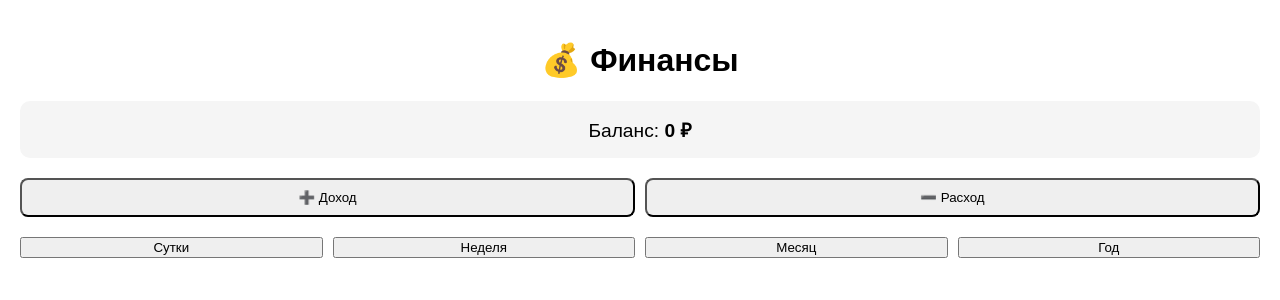
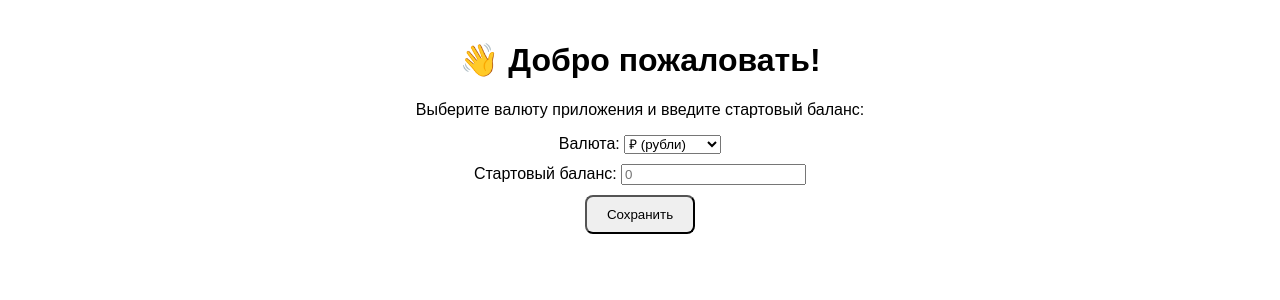
Before and after one commit to tvolezka-ux/frontend, a React (Create React App) app: page / in a window 1280 px wide. Shown: the top 300 px of the page. Built offline with nearby package versions, Linux system fonts and the light colour scheme; no server answers.

Commit message:
Добавил приветственную страницу

```diff
--- a/src/App.js
+++ b/src/App.js
@@ -2,47 +2,51 @@
 import React, { useEffect, useState } from "react";
 import "./App.css";
 
-const BACKEND_URL = "http://localhost:8000"; // или URL вашего деплоя
+const BACKEND_URL = "http://localhost:8000"; // или URL деплоя
 
 function App() {
   const tg = window.Telegram?.WebApp;
+
+  // ================= Основные состояния =================
   const [balance, setBalance] = useState(0);
   const [currency, setCurrency] = useState("₽");
   const [report, setReport] = useState(null);
 
-  // Инициализация Telegram WebApp
+  // Для приветственного экрана
+  const [isFirstVisit, setIsFirstVisit] = useState(true);
+  const [tempCurrency, setTempCurrency] = useState("₽");
+  const [tempBalance, setTempBalance] = useState("");
+
+  // ================= Telegram WebApp =================
   useEffect(() => {
-    if (tg) {
-      tg.expand();
+    if (tg) tg.expand();
+    if (tg?.MainButton) {
       tg.MainButton.text = "Добавить запись";
       tg.MainButton.show();
-      tg.MainButton.onClick(() => handleAddRecord("income", 100)); // пример для кнопки WebApp
+      tg.MainButton.onClick(() => {
+        const amount = parseFloat(prompt("Введите сумму дохода:", "100"));
+        if (amount) handleAddRecord("income", amount);
+      });
     }
   }, [tg]);
 
-  // Добавление записи
+  // ================= API =================
   const handleAddRecord = async (type, amount) => {
     const user_id = tg?.initDataUnsafe?.user?.id;
     try {
       const res = await fetch(`${BACKEND_URL}/api/add`, {
         method: "POST",
         headers: { "Content-Type": "application/json" },
-        body: JSON.stringify({
-          type: type,
-          amount: amount,
-          currency: currency,
-          user_id: user_id
-        }),
+        body: JSON.stringify({ type, amount, currency, user_id }),
       });
       const data = await res.json();
       alert(`✅ Добавлено: ${type} ${amount} ${currency}`);
-      fetchBalance(); // обновляем баланс
+      fetchBalance();
     } catch (error) {
       alert("Ошибка при добавлении записи");
     }
   };
 
-  // Получение отчёта
   const fetchReport = async (period) => {
     const user_id = tg?.initDataUnsafe?.user?.id;
     try {
@@ -54,7 +58,6 @@ function App() {
     }
   };
 
-  // Получаем баланс (income - expense)
   const fetchBalance = async () => {
     const user_id = tg?.initDataUnsafe?.user?.id;
     try {
@@ -66,21 +69,67 @@ function App() {
     }
   };
 
-  useEffect(() => {
-    fetchBalance();
-  }, []);
+  // ================= Сохранение стартовых данных =================
+  const handleSaveStartData = () => {
+    if (!tempBalance || isNaN(tempBalance)) {
+      alert("Введите корректный стартовый баланс");
+      return;
+    }
+    setCurrency(tempCurrency);
+    setBalance(parseFloat(tempBalance));
+    setIsFirstVisit(false);
+  };
+
+  // ================= JSX =================
+  if (isFirstVisit) {
+    return (
+      <div className="App" style={{ padding: "20px", fontFamily: "sans-serif" }}>
+        <h1>👋 Добро пожаловать!</h1>
+        <p>Выберите валюту приложения и введите стартовый баланс:</p>
+
+        <div style={{ margin: "10px 0" }}>
+          <label>Валюта: </label>
+          <select value={tempCurrency} onChange={(e) => setTempCurrency(e.target.value)}>
+            <option value="₽">₽ (рубли)</option>
+            <option value="$">$ (доллары)</option>
+            <option value="€">€ (евро)</option>
+          </select>
+        </div>
+
+        <div style={{ margin: "10px 0" }}>
+          <label>Стартовый баланс: </label>
+          <input
+            type="number"
+            value={tempBalance}
+            onChange={(e) => setTempBalance(e.target.value)}
+            placeholder="0"
+          />
+        </div>
+
+        <button
+          onClick={handleSaveStartData}
+          style={{ padding: "10px 20px", borderRadius: "8px", cursor: "pointer" }}
+        >
+          Сохранить
+        </button>
+      </div>
+    );
+  }
 
   return (
     <div className="App" style={{ padding: "20px", fontFamily: "sans-serif" }}>
       <h1>💰 Финансы</h1>
 
-      <div className="balance-card" style={{
+      <div
+        className="balance-card"
+        style={{
           padding: "15px",
           margin: "10px 0",
           backgroundColor: "#f5f5f5",
           borderRadius: "10px",
-        fontSize: "1.2rem"
-      }}>
+          fontSize: "1.2rem",
+        }}
+      >
         Баланс: <strong>{balance} {currency}</strong>
       </div>
 
@@ -114,12 +163,15 @@ function App() {
       </div>
 
       {report && (
-        <div className="report-card" style={{
+        <div
+          className="report-card"
+          style={{
             padding: "15px",
             backgroundColor: "#f0f8ff",
             borderRadius: "10px",
-          marginTop: "20px"
-        }}>
+            marginTop: "20px",
+          }}
+        >
           <h3>📊 Отчёт ({report.period_label})</h3>
           <p>Доход: {report.income} {currency}</p>
           <p>Расход: {report.expense} {currency}</p>
```
Lines whose indentation alone changed are shown as unchanged.
